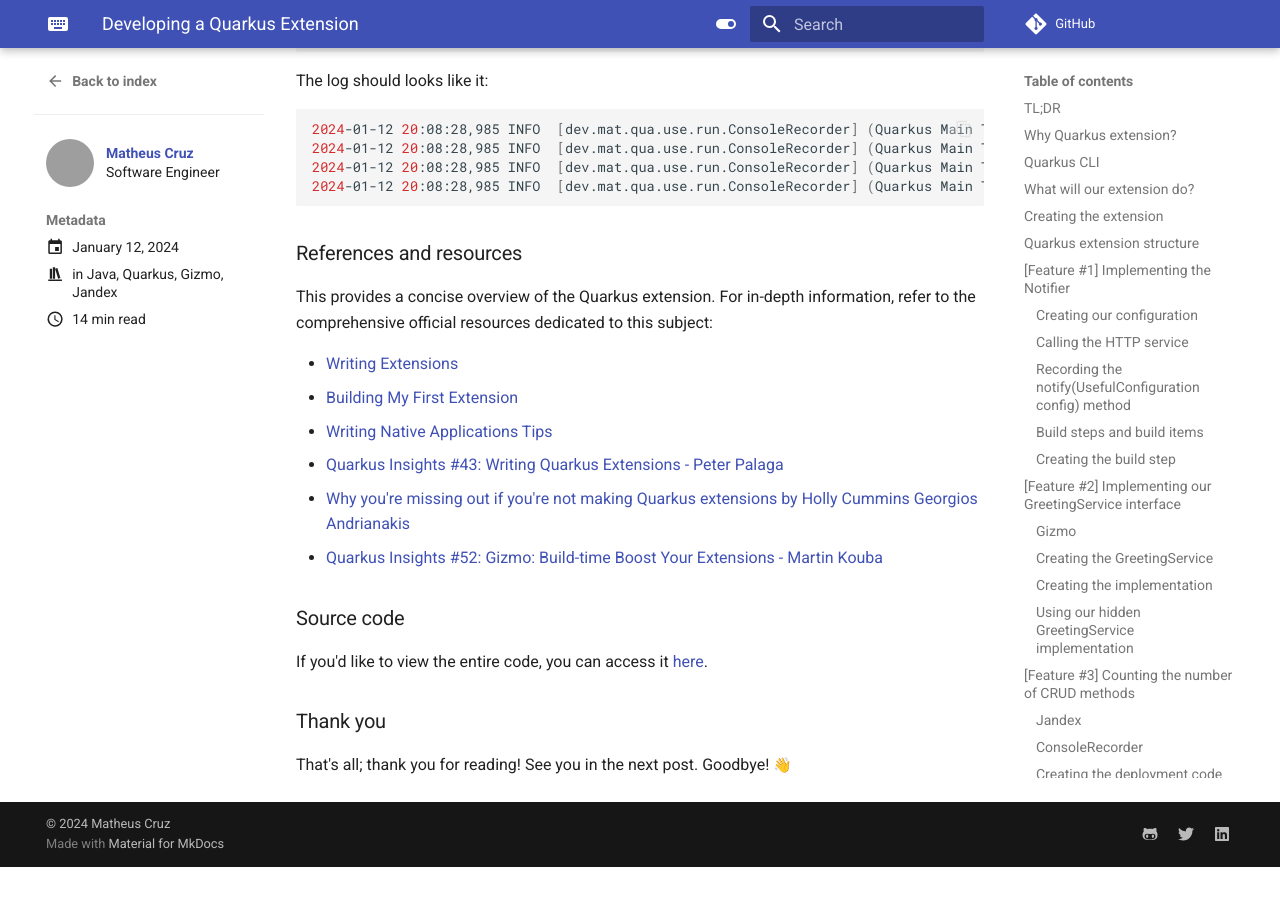
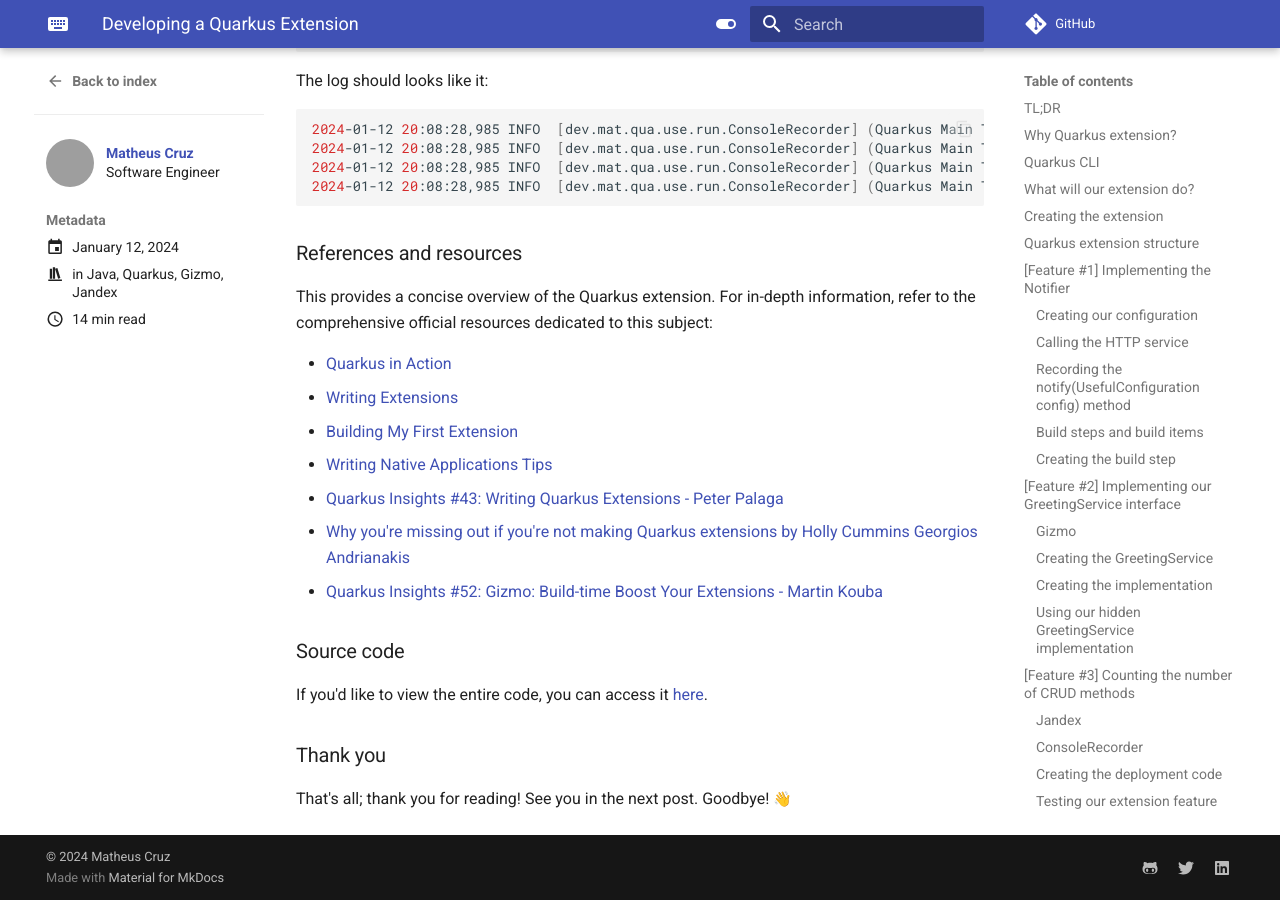
Before and after one commit to mcruzdev/blog, an MkDocs documentation site: the page built from docs/posts/developing-quarkus-extension.md, in a window 1280 px wide and 900 px high, scrolled down 13299 px. Built offline with MkDocs 1.6.1 and Material for MkDocs 9.7.7, drawn with Linux system fonts in a browser that asks for light colours; emoji names are drawn with the system emoji font; comment, search, counter and statistics services are not loaded; before the commit the page ends 14166 px from its top, so only the background shows below that; grey boxes are pictures that could not be loaded.

Commit message:
Add Quarkus in Action as reference

```diff
--- a/docs/posts/creating-quarkus-extension.md
+++ b/docs/posts/developing-quarkus-extension.md
@@ -639,6 +639,7 @@
 
 This provides a concise overview of the Quarkus extension. For in-depth information, refer to the comprehensive official resources dedicated to this subject:
 
+- [Quarkus in Action](https://www.manning.com/books/quarkus-in-action)
 - [Writing Extensions](https://quarkus.io/guides/writing-extensions)
 - [Building My First Extension](https://quarkus.io/guides/building-my-first-extension)
 - [Writing Native Applications Tips](https://quarkus.io/guides/writing-native-applications-tips)
```
